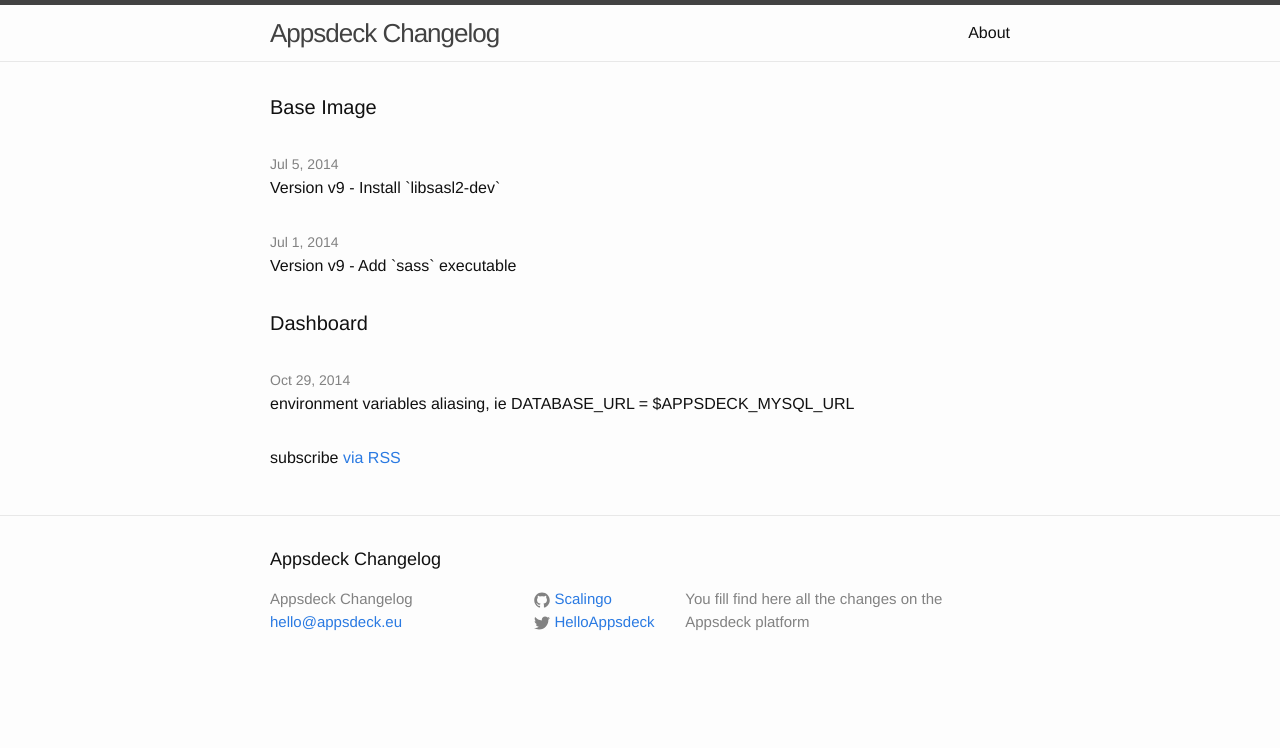
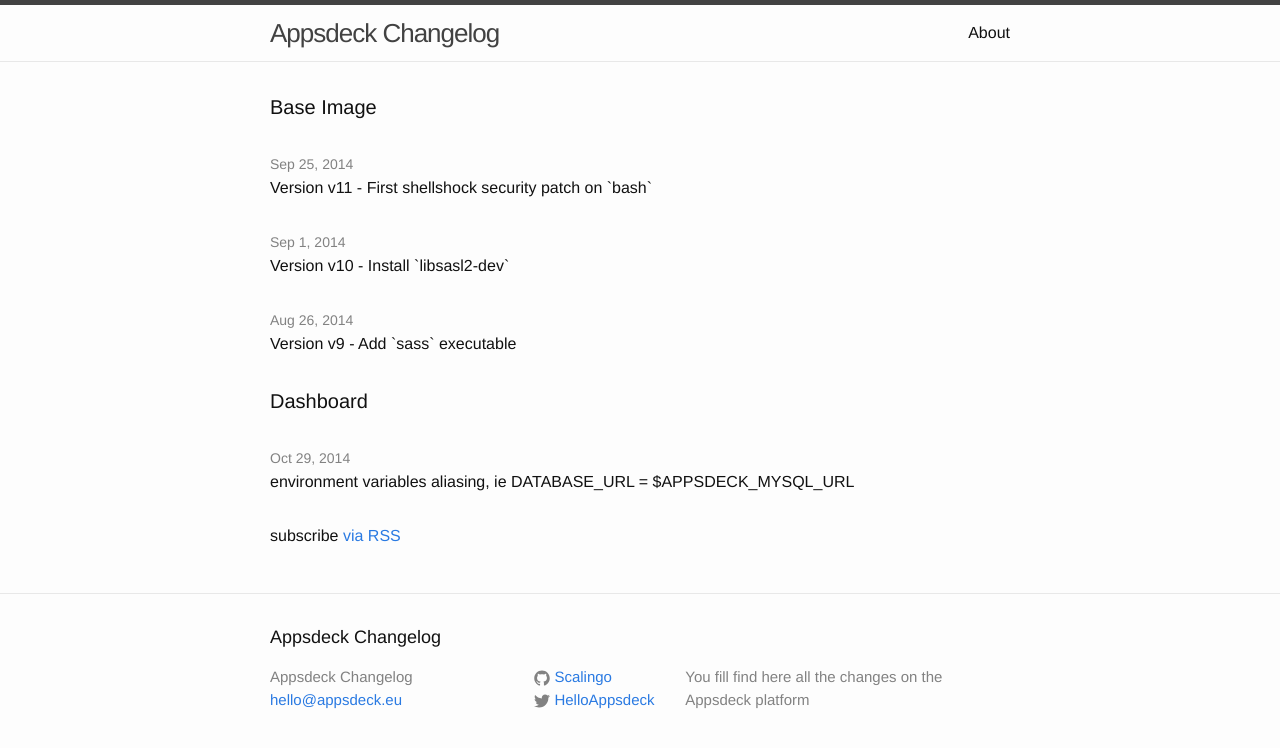
Before and after one commit to Scalingo/changelog, a Jekyll site: the page built from index.html, in a window 1280 px wide. Shown: the top 748 px of the page. Built offline with Jekyll 4.4.1, drawn with Linux system fonts in a browser that asks for light colours.

Commit message:
Update some posts

```diff
--- a/base_image/_posts/2014-07-01-version-v9.markdown
+++ b/base_image/_posts/2014-08-26-version-v9.markdown
@@ -1,6 +1,6 @@
 ---
 layout: post
-date:   2014-07-01 11:00:00
+date:   2014-08-26 10:00:00
 title: 'Version v9 - Add `sass` executable'
 ---
 
--- /dev/null
+++ b/base_image/_posts/2014-09-24-version-v11.markdown
@@ -0,0 +1,5 @@
+---
+layout: post
+date:   2014-09-25 00:00:13
+title: 'Version v11 - First shellshock security patch on `bash`'
+---
```
Also changed, not shown: base_image/_posts/2014-07-05-version-v10.markdown (deleted, +0 -7 lines), base_image/_posts/2014-09-01-version-v10.markdown (added, +7 -0 lines).
